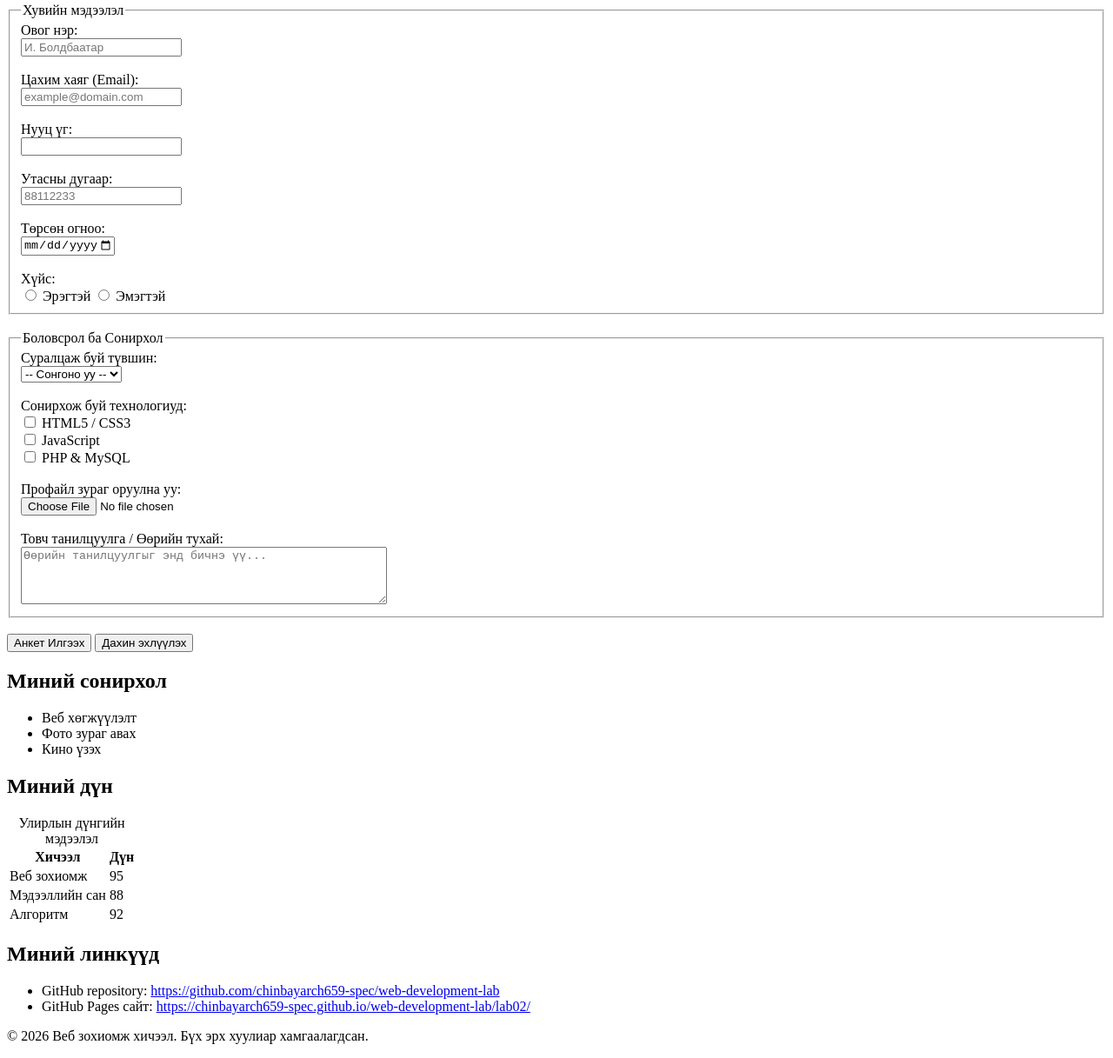
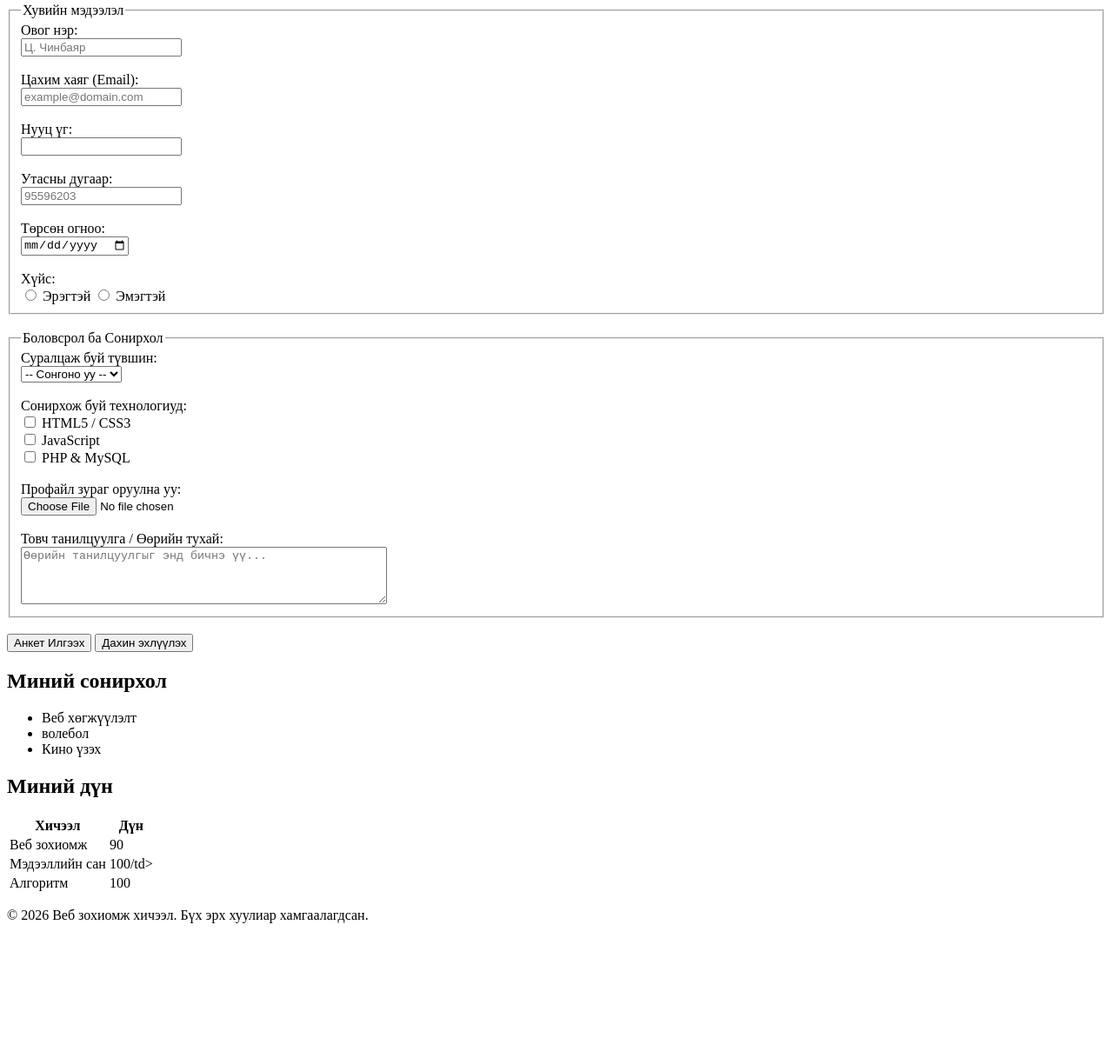
Before and after one commit to chinbayarch659-spec/web-development-lab, a plain HTML site: page lab02/index.html in a window 1280 px wide. Shown: the part 232-1449 px from the top of the page at 87% size. After the commit the page ends 1310 px from the top, so only its background shows below. Drawn offline with Linux system fonts and the light colour scheme.

Commit message:
Update Lab 02: Semantic HTML form with list & table

```diff
--- a/lab02/index.html
+++ b/lab02/index.html
@@ -1,6 +1,4 @@
 <!DOCTYPE html>
-<!-- Repository: https://github.com/chinbayarch659-spec/web-development-lab -->
-<!-- Сайт: https://chinbayarch659-spec.github.io/web-development-lab/lab02/ -->
 <html lang="mn">
 <head>
   <meta charset="UTF-8">
@@ -8,9 +6,10 @@
   <title>Лаборатори 02: Хэрэглэгчийн анкет</title>
 </head>
 <body>
-
+  <!-- Вэбийн толгой хэсэг -->
   <header>
     <h1>Оюутны Бүртгэлийн Портал</h1>
+    <!-- Навигацийн цэс -->
     <nav>
       <ul>
         <li><a href="../index.html">Нүүр</a></li>
@@ -20,6 +19,7 @@
     </nav>
   </header>
 
+  <!-- Үндсэн контент -->
   <main>
     <article>
       <section>
@@ -27,29 +27,24 @@
         <p>Доорх формын дагуу мэдээллээ бүрэн, үнэн зөв зааж бөглөнө үү.</p>
 
         <form action="#" method="POST" enctype="multipart/form-data">
-
+          <!-- 1-р бүлэг: Хувийн мэдээлэл -->
           <fieldset>
             <legend>Хувийн мэдээлэл</legend>
 
             <label for="fullname">Овог нэр:</label><br>
-            <input type="text" id="fullname" name="fullname" placeholder="И. Болдбаатар"
-                   required minlength="2" maxlength="50"><br><br>
+            <input type="text" id="fullname" name="fullname" placeholder="Ц. Чинбаяр" required minlength="2"><br><br>
 
             <label for="email">Цахим хаяг (Email):</label><br>
-            <input type="email" id="email" name="email" placeholder="example@domain.com"
-                   required><br><br>
+            <input type="email" id="email" name="email" placeholder="example@domain.com" required><br><br>
 
             <label for="password">Нууц үг:</label><br>
-            <input type="password" id="password" name="password"
-                   required minlength="6"><br><br>
+            <input type="password" id="password" name="password" required minlength="6"><br><br>
 
             <label for="phone">Утасны дугаар:</label><br>
-            <input type="tel" id="phone" name="phone" pattern="[0-9]{8}"
-                   title="8 оронтой тоо оруулна уу (жишээ: 88112233)"
-                   placeholder="88112233" required><br><br>
+            <input type="tel" id="phone" name="phone" pattern="[0-9]{8}" placeholder="95596203" required title="8 оронтой тоо оруулна уу"><br><br>
 
             <label for="dob">Төрсөн огноо:</label><br>
-            <input type="date" id="dob" name="dob" max="2010-12-31" required><br><br>
+            <input type="date" id="dob" name="dob" required><br><br>
 
             <label>Хүйс:</label><br>
             <input type="radio" id="male" name="gender" value="male" required>
@@ -57,9 +52,9 @@
             <input type="radio" id="female" name="gender" value="female">
             <label for="female">Эмэгтэй</label><br>
           </fieldset>
-
           <br>
 
+          <!-- 2-р бүлэг: Боловсрол ба Сонирхол -->
           <fieldset>
             <legend>Боловсрол ба Сонирхол</legend>
 
@@ -68,7 +63,7 @@
               <option value="">-- Сонгоно уу --</option>
               <option value="bachelor">Бакалавр</option>
               <option value="master">Магистр</option>
-              <option value="doctor">Докторант</option>
+              <option value="doctor">Доктор</option>
             </select><br><br>
 
             <label>Сонирхож буй технологиуд:</label><br>
@@ -83,32 +78,31 @@
             <input type="file" id="avatar" name="avatar" accept="image/*"><br><br>
 
             <label for="bio">Товч танилцуулга / Өөрийн тухай:</label><br>
-            <textarea id="bio" name="bio" rows="4" cols="50" maxlength="300"
-                      placeholder="Өөрийн танилцуулгыг энд бичнэ үү..."></textarea><br>
+            <textarea id="bio" name="bio" rows="4" cols="50" placeholder="Өөрийн танилцуулгыг энд бичнэ үү..."></textarea><br>
           </fieldset>
-
           <br>
 
+          <!-- Илгээх ба Арилгах товчлуурууд -->
           <button type="submit">Анкет Илгээх</button>
           <button type="reset">Дахин эхлүүлэх</button>
-
         </form>
       </section>
     </article>
 
+    <!-- Сонирхлын жагсаалт -->
     <section>
       <h2>Миний сонирхол</h2>
       <ul>
         <li>Веб хөгжүүлэлт</li>
-        <li>Фото зураг авах</li>
+        <li>волебол</li>
         <li>Кино үзэх</li>
       </ul>
     </section>
 
+    <!-- Дүнгийн хүснэгт -->
     <section>
       <h2>Миний дүн</h2>
       <table>
-        <caption>Улирлын дүнгийн мэдээлэл</caption>
         <thead>
           <tr>
             <th>Хичээл</th>
@@ -118,32 +112,24 @@
         <tbody>
           <tr>
             <td>Веб зохиомж</td>
-            <td>95</td>
+            <td>90</td>
           </tr>
           <tr>
             <td>Мэдээллийн сан</td>
-            <td>88</td>
+            <td>100/td>
           </tr>
           <tr>
             <td>Алгоритм</td>
-            <td>92</td>
+            <td>100</td>
           </tr>
         </tbody>
       </table>
     </section>
-
-    <section>
-      <h2>Миний линкүүд</h2>
-      <ul>
-        <li>GitHub repository: <a href="https://github.com/chinbayarch659-spec/web-development-lab">https://github.com/chinbayarch659-spec/web-development-lab</a></li>
-        <li>GitHub Pages сайт: <a href="https://chinbayarch659-spec.github.io/web-development-lab/lab02/">https://chinbayarch659-spec.github.io/web-development-lab/lab02/</a></li>
-      </ul>
-    </section>
   </main>
 
+  <!-- Хөл хэсэг -->
   <footer>
     <p>&copy; 2026 Веб зохиомж хичээл. Бүх эрх хуулиар хамгаалагдсан.</p>
   </footer>
-
 </body>
 </html>
```
